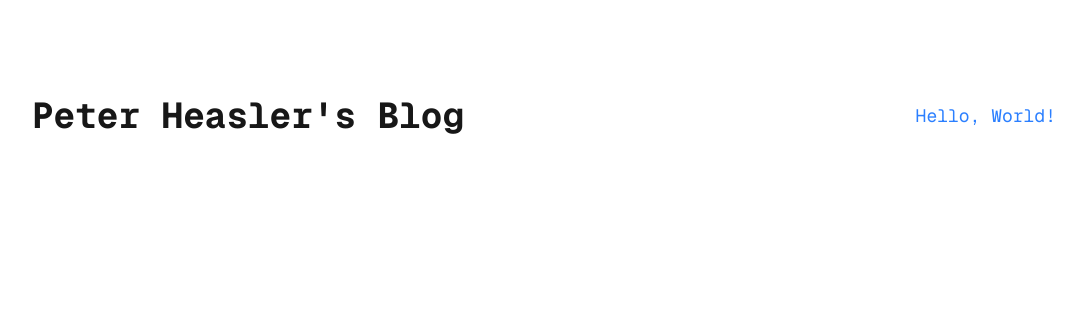
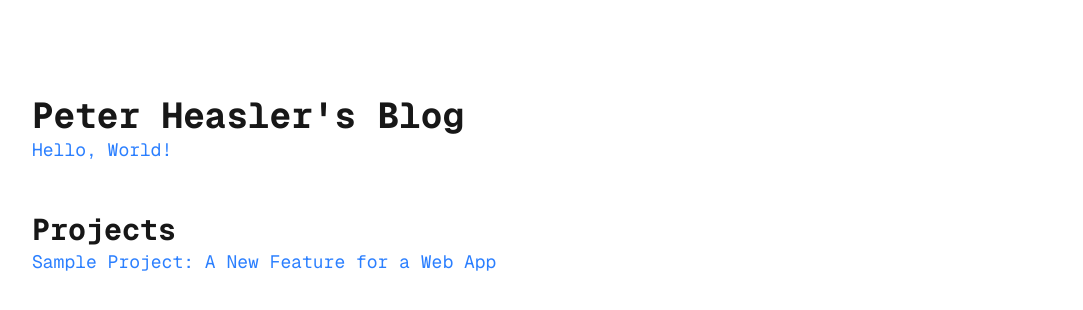
Before and after one commit to PeterHeasler/peterheasler, a Next.js app: page / in a window 1280 px wide. Shown: the top 310 px of the page, without its empty margins (96-1179 px from the left). Built offline with nearby package versions, Linux system fonts and the light colour scheme.

Commit message:
feat: adding support for projects

```diff
--- a/src/app/page.tsx
+++ b/src/app/page.tsx
@@ -8,11 +8,30 @@ type Post = {
   title: string;
 };
 
+type Project = {
+  slug: string;
+  title: string;
+};
+
 export default function Home() {
+  // Posts
   const postsDirectory = path.join(process.cwd(), 'src/posts');
-  const fileNames = fs.readdirSync(postsDirectory);
-  const posts: Post[] = fileNames.map((fileName) => {
+  const postFileNames = fs.readdirSync(postsDirectory);
+  const posts: Post[] = postFileNames.map((fileName) => {
     const filePath = path.join(postsDirectory, fileName);
+    const fileContents = fs.readFileSync(filePath, 'utf8');
+    const { data } = matter(fileContents);
+    return {
+      slug: fileName.replace(/\.md$/, ''),
+      title: data.title,
+    };
+  });
+
+  // Projects
+  const projectsDirectory = path.join(process.cwd(), 'src/projects');
+  const projectFileNames = fs.readdirSync(projectsDirectory);
+  const projects: Project[] = projectFileNames.map((fileName) => {
+    const filePath = path.join(projectsDirectory, fileName);
     const fileContents = fs.readFileSync(filePath, 'utf8');
     const { data } = matter(fileContents);
     return {
@@ -24,6 +43,7 @@ export default function Home() {
   return (
     <main className="flex min-h-screen flex-col items-center justify-between p-24">
       <div className="z-10 max-w-5xl w-full items-center justify-between font-mono text-sm lg:flex">
+        <div>
           <h1 className="text-4xl font-bold">Peter Heasler&apos;s Blog</h1>
           <ul>
             {posts.map((post) => (
@@ -37,6 +57,21 @@ export default function Home() {
               </li>
             ))}
           </ul>
+
+          <h2 className="text-3xl font-bold mt-12">Projects</h2>
+          <ul>
+            {projects.map((project) => (
+              <li key={project.slug}>
+                <Link
+                  href={`/projects/${project.slug}`}
+                  className="text-lg text-blue-500 hover:underline"
+                >
+                  {project.title}
+                </Link>
+              </li>
+            ))}
+          </ul>
+        </div>
       </div>
     </main>
   );
--- /dev/null
+++ b/src/app/projects/[slug]/page.tsx
@@ -0,0 +1,59 @@
+import fs from 'fs';
+import path from 'path';
+import matter from 'gray-matter';
+import { remark } from 'remark';
+import html from 'remark-html';
+
+type Project = {
+  title: string;
+  date: string;
+  contentHtml: string;
+};
+
+const projectsDirectory = path.join(process.cwd(), 'src/projects');
+
+export async function generateStaticParams() {
+  const fileNames = fs.readdirSync(projectsDirectory);
+  return fileNames.map((fileName) => ({
+    slug: fileName.replace(/\.md$/, ''),
+  }));
+}
+
+async function getProjectData(slug: string): Promise<Project> {
+  const fullPath = path.join(projectsDirectory, `${slug}.md`);
+  const fileContents = fs.readFileSync(fullPath, 'utf8');
+
+  const matterResult = matter(fileContents);
+
+  const processedContent = await remark()
+    .use(html)
+    .process(matterResult.content);
+  const contentHtml = processedContent.toString();
+
+  return {
+    title: matterResult.data.title,
+    date: matterResult.data.date,
+    contentHtml,
+  };
+}
+
+type Props = {
+  params: Promise<{ slug: string }>;
+};
+
+export default async function Project({ params }: Props) {
+  const { slug } = await params;
+  const projectData = await getProjectData(slug);
+
+  return (
+    <main className="flex min-h-screen flex-col items-center justify-between p-24">
+      <div className="z-10 max-w-5xl w-full items-center justify-between font-mono text-sm lg:flex">
+        <article>
+          <h1 className="text-4xl font-bold">{projectData.title}</h1>
+          <div className="text-gray-500">{projectData.date}</div>
+          <div dangerouslySetInnerHTML={{ __html: projectData.contentHtml }} />
+        </article>
+      </div>
+    </main>
+  );
+}
--- /dev/null
+++ b/src/projects/sample-project.md
@@ -0,0 +1,16 @@
+---
+title: 'Sample Project: A New Feature for a Web App'
+date: '2023-10-26'
+---
+
+### Situation
+The web application was lacking a key feature that users were requesting, which was causing a drop in user engagement.
+
+### Task
+My task was to design and implement this new feature from scratch, ensuring it was user-friendly and integrated well with the existing application.
+
+### Action
+I started by gathering requirements and creating mockups. Then, I developed the feature using React and TypeScript. I also wrote unit and integration tests to ensure the quality of the code.
+
+### Result
+The new feature was successfully launched and was well-received by the users. User engagement increased by 15% in the first month after the launch.
```
Lines whose indentation alone changed are shown as unchanged.
